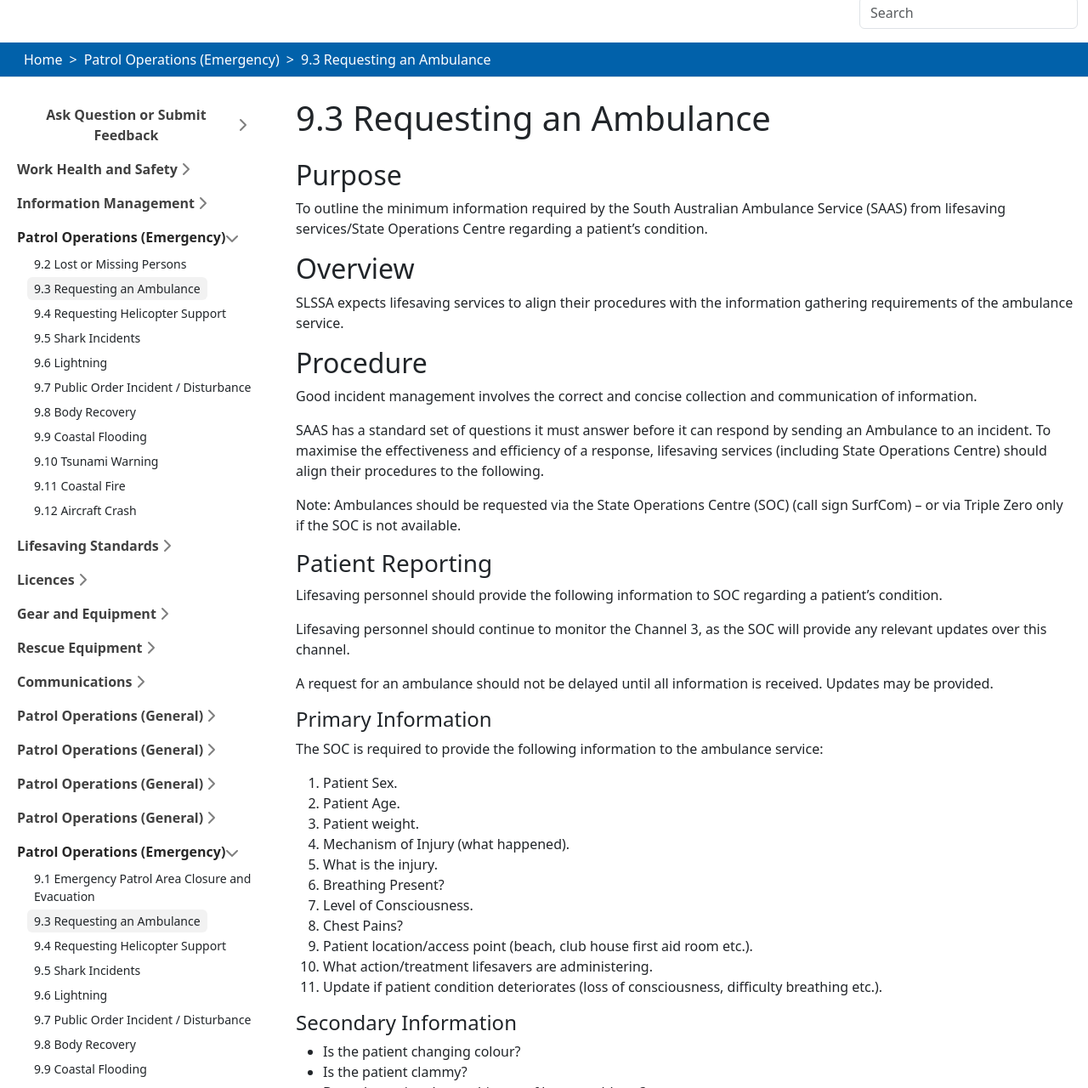
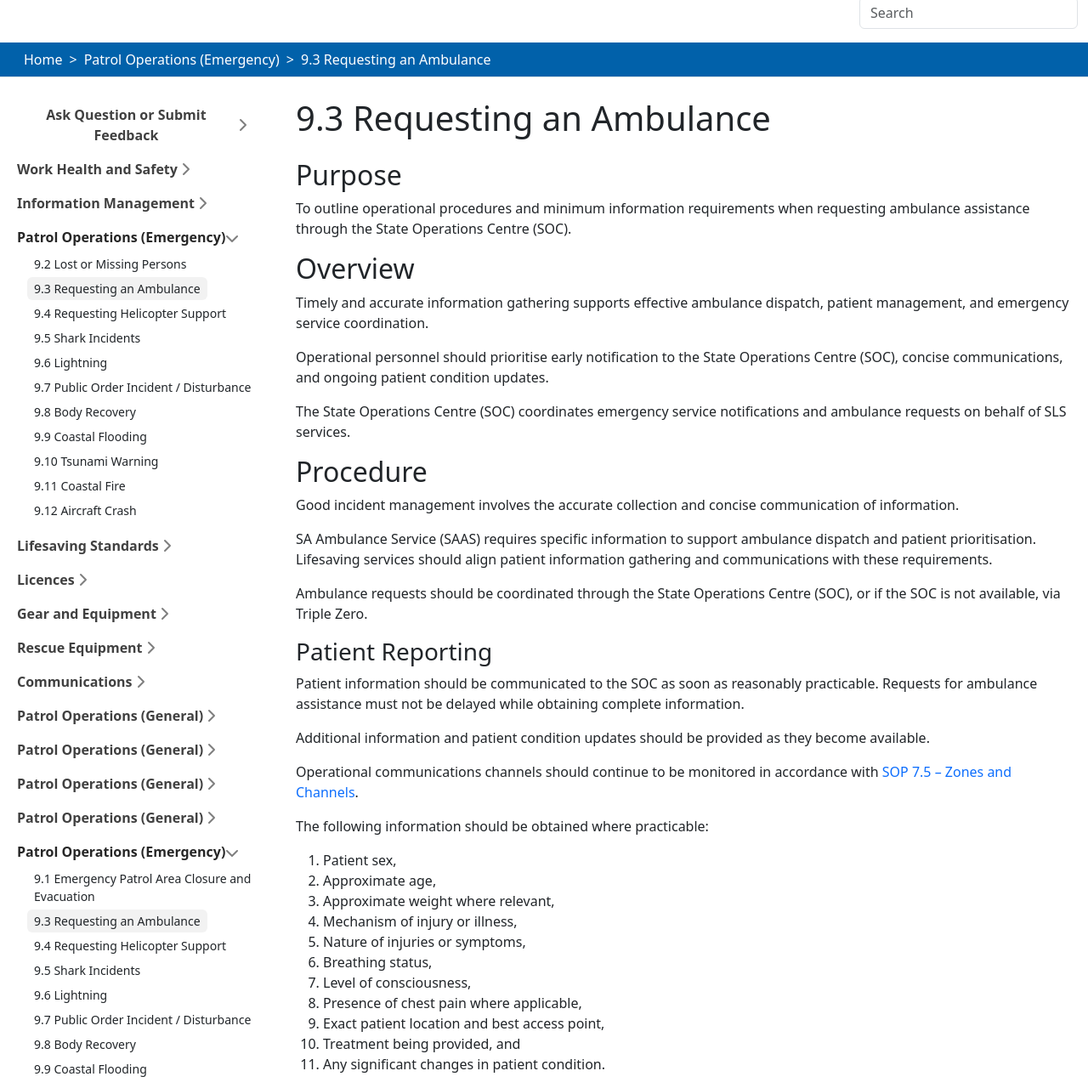
Before and after one commit to slssa-soc/sops-working, a Jekyll site: the page built from 9-patrol-operations-emergency/9.3-requesting-an-ambulance.md, in a window 1280 px wide and 1400 px high, cut to the strip 120-1400 px from the top of the window. Shown: the whole strip at 85% size. Built offline with Jekyll 4.4.1, drawn with Linux system fonts in a browser that asks for light colours; some of the changed text lies outside the part shown.

Commit message:
Refine to modernise patient reporting, SOC coordination, and emergency communications procedures

```diff
--- a/9-patrol-operations-emergency/9.3-requesting-an-ambulance.md
+++ b/9-patrol-operations-emergency/9.3-requesting-an-ambulance.md
@@ -8,63 +8,75 @@ layout: lesson-content
 
 ## Purpose
 
-To outline the minimum information required by the South Australian Ambulance Service (SAAS) from lifesaving services/State Operations Centre regarding a patient’s condition.
+To outline operational procedures and minimum information requirements when requesting ambulance assistance through the State Operations Centre (SOC).
 
 ## Overview
 
-SLSSA expects lifesaving services to align their procedures with the information gathering requirements of the ambulance service.
+Timely and accurate information gathering supports effective ambulance dispatch, patient management, and emergency service coordination.
+
+Operational personnel should prioritise early notification to the State Operations Centre (SOC), concise communications, and ongoing patient condition updates.
+
+The State Operations Centre (SOC) coordinates emergency service notifications and ambulance requests on behalf of SLS services.
 
 ## Procedure
 
-Good incident management involves the correct and concise collection and communication of information.
+Good incident management involves the accurate collection and concise communication of information.
 
-SAAS has a standard set of questions it must answer before it can respond by sending an Ambulance to an incident. To maximise the effectiveness and efficiency of a response, lifesaving services (including State Operations Centre) should align their procedures to the following.
+SA Ambulance Service (SAAS) requires specific information to support ambulance dispatch and patient prioritisation. Lifesaving services should align patient information gathering and communications with these requirements.
 
-Note: Ambulances should be requested via the State Operations Centre (SOC) (call sign SurfCom) – or via Triple Zero only if the SOC is not available.
+Ambulance requests should be coordinated through the State Operations Centre (SOC), or if the SOC is not available, via Triple Zero.
 
 ### Patient Reporting
 
-Lifesaving personnel should provide the following information to SOC regarding a patient’s condition.
+Patient information should be communicated to the SOC as soon as reasonably practicable. Requests for ambulance assistance must not be delayed while obtaining complete information.
 
-Lifesaving personnel should continue to monitor the Channel 3, as the SOC will provide any relevant updates over this channel.
+Additional information and patient condition updates should be provided as they become available.
 
-A request for an ambulance should not be delayed until all information is received. Updates may be provided.
+Operational communications channels should continue to be monitored in accordance with [SOP 7.5 – Zones and Channels](../7-communications/7.5-zones-and-channels.md).
 
-#### Primary Information
+The following information should be obtained where practicable:
 
-The SOC is required to provide the following information to the ambulance service:
+1. Patient sex,
+2. Approximate age,
+3. Approximate weight where relevant,
+4. Mechanism of injury or illness,
+5. Nature of injuries or symptoms,
+6. Breathing status,
+7. Level of consciousness,
+8. Presence of chest pain where applicable,
+9. Exact patient location and best access point,
+10. Treatment being provided, and
+11. Any significant changes in patient condition.
 
-1. Patient Sex.
-2. Patient Age.
-3. Patient weight.
-4. Mechanism of Injury (what happened).
-5. What is the injury.
-6. Breathing Present?
-7. Level of Consciousness.
-8. Chest Pains?
-9. Patient location/access point (beach, club house first aid room etc.).
-10. What action/treatment lifesavers are administering.
-11. Update if patient condition deteriorates (loss of consciousness, difficulty breathing etc.).
-
-#### Secondary Information
+Additional information that may assist ambulance response includes:
 
 - Is the patient changing colour?
 - Is the patient clammy?
 - Does the patient have a history of heart problems?
-- Did the patient take any drugs or medication in the past 12 hours?
+- Has the patient consumed any drugs, alcohol, or medication?
 
-### Incident Reporting Matrix – Patient Injury
+### Emergency Radio Communications
 
 **Remember:** Position, Problem, People, Progress
 
 | **Action** | Explanation | Example |
 | --- | --- | --- |
-| **Inform SurfCom (via radio)** | Identifies your call as an emergency and prioritises it above non-emergency transmissions | “Rescue, Rescue, Rescue – SurfCom, SurfCom, this is \[Club/ Service Name\], over” |
-| **Position** | Where is the patient located? How can emergency services best access them? | “Patient has been transported to the Surf Club, at the corner of Main Road and Smith Road. A lifesaver will be positioned on the side of the road to direct the ambulance, over” |
-| **Problem** | Outline what has happened – mechanism of injury | “SurfCom we have one patient who has been run over by a surfboard and has severe laceration to their head” |
-| **People** | Outline the details of the patient and their condition | “Patient is Male, aged 36yrs old. Patient is breathing. Patient is conscious. Patient is bleeding severely from the head. Patient has no chest pains, over” |
-| **Progress** | SurfCom should be updated if the patient’s condition changes (deteriorates or improves) | “SurfCom this is \[Club/Service Name\] the patient has lost consciousness, over” |
+| **Inform SurfCom (via radio)** | Identifies your transmission as an emergency and prioritises it above non-emergency traffic | “**Rescue, Rescue, Rescue** – SurfCom, SurfCom, this is \[Club/Service Name\], over” |
+| **Position** | Advise the patient location and best access point for emergency services | “Patient has been transported to the Surf Club, located at the corner of Main Road and Smith Road. A lifesaver will meet the ambulance roadside, over” |
+| **Problem** | Describe the mechanism of injury or medical emergency | “SurfCom, we have one patient struck by a surfboard with severe head lacerations” |
+| **People** | Provide patient details and condition | “Patient is male, approximately 36 years old. Patient is breathing and conscious. Severe bleeding from the head. No chest pain reported, over” |
+| **Progress** | Provide updates regarding patient condition or treatment | “SurfCom, the patient has now lost consciousness, over” |
 
-## Reference
+### Coordination with the State Operations Centre (SOC)
+
+The State Operations Centre (SOC) may:
+
+- Coordinate ambulance dispatch,
+- Coordinate emergency service notifications,
+- Assist with access arrangements,
+- Coordinate helicopter or additional operational resources where required, and
+- Maintain operational communications and incident logging.
+
+## References
 
 - [Public Safety and Aquatic Rescue training manual, 35th Edition, Module 3 – Radio Operations, Incident Procedures](https://members.sls.com.au/members/document_library/1/media/8571)
```
